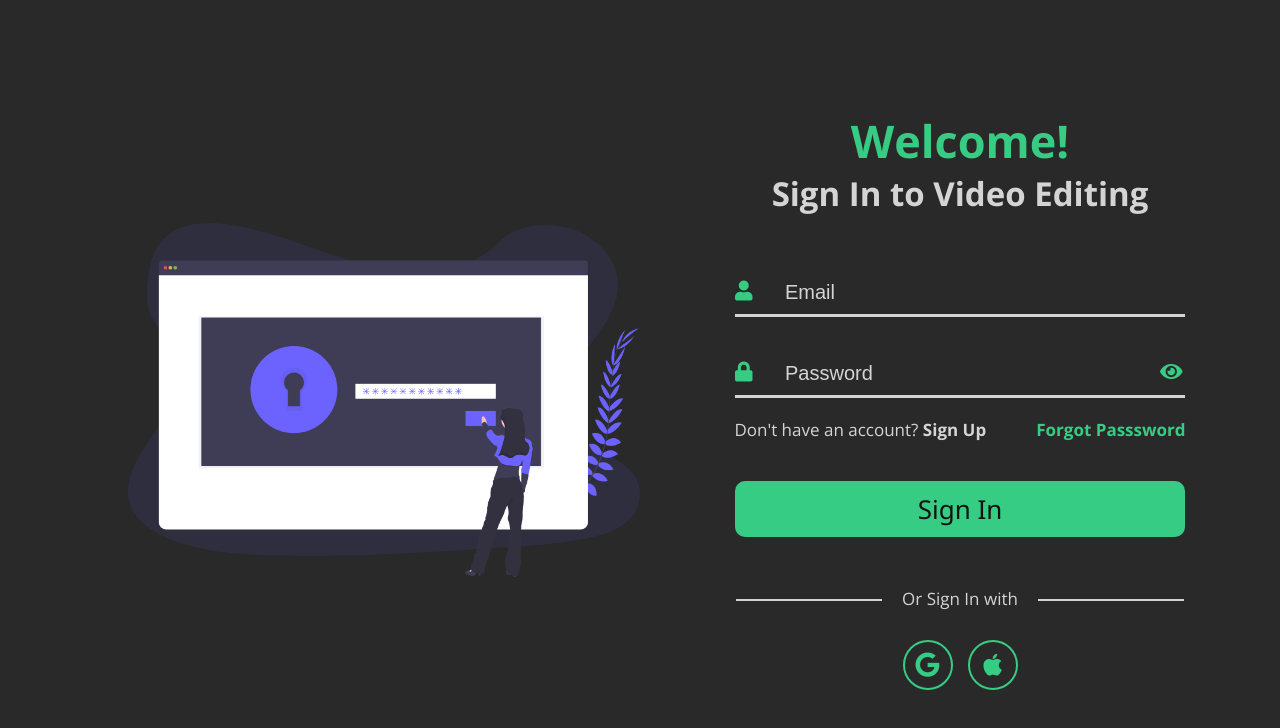
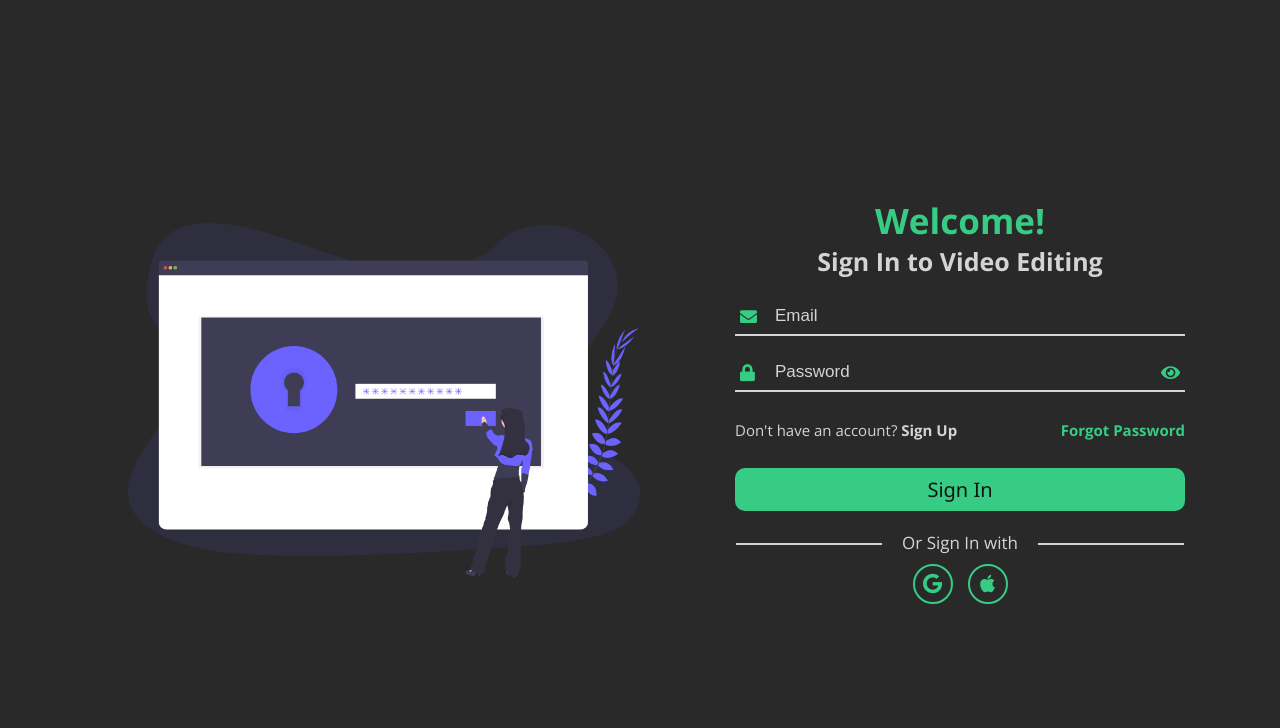
Before and after one commit to Taha-Imtiaz/pixtool-front, a React (Create React App) app: page /sign-in in a window 1280 px wide. Shown: the top 728 px of the page. Built offline with nearby package versions, Linux system fonts and the light colour scheme.

Commit message:
Authentication Ui Fixes

```diff
--- a/src/components/Button/Button.scss
+++ b/src/components/Button/Button.scss
@@ -43,10 +43,10 @@
     }
 
     &--large {
-        font-size: 2.6rem;
+        font-size: 2rem;
         font-weight: 500;
-        min-width: 45rem;
-        padding: 1rem;
+        min-width: 100%;
+        padding: .8rem;
         border-radius: 1rem;
     }
 
--- a/src/pages/Authentication/Authentication.scss
+++ b/src/pages/Authentication/Authentication.scss
@@ -2,7 +2,7 @@
 
 .auth {
     display: grid;
-    grid-template-columns: 50vw 50vw;
+    grid-template-columns: 1fr 1fr;
     grid-template-rows: 100vh;
 
     font-family: 'Open Sans', sans-serif;
@@ -23,6 +23,10 @@
         display: flex;
         flex-direction: column;
         justify-content: center;
+        align-items: center;
+        gap: 2rem;
+
+        padding: 2rem;
 
         &--head {
             text-align: center;
@@ -30,55 +34,71 @@
     }
 }
 
+.heading-large {
+    font-size: 3.5rem;
+    color: $color-primary;
+}
+
+.heading-small {
+    font-size: 2.5rem;
+    color: rgba($color-white, 0.8);
+}
+
 .form {
-    text-align: center;
-    margin-top: 2rem;
-    margin-bottom: 2rem;
+    display: flex;
+    flex-direction: column;
+    align-items: center;
+    gap: 1.8rem;
+
+    width: 45rem;
 
     &__group {
         position: relative;
+        width: 100%;
 
-        &:not(:last-child) {
+        /* &:not(:last-child) {
             margin-top: 3.5rem;
         }
 
         &:last-child {
             margin-top: 4rem;
             margin-bottom: 3rem;
-        }
+        } */
     }
 
     &__input {
-        width: 45rem;
-        font-size: 2rem;
+        width: 100%;
+        font-size: 1.7rem;
         color: rgba($color-white, .8);
-        padding: 1rem 2rem 1rem 5rem;
-        background-color: $color-secondary;
-        border: 2px;
+        padding: .8rem 2.5rem .8rem 4rem;
+        background-color: transparent;
         border: none;
-        border-bottom: 3px solid rgba($color-white, .8);
+        border-bottom: 2px solid rgba($color-white, .8);
         transition: border-bottom .3s;
 
         &:focus,
         &:hover {
             outline: none;
-            border-bottom: 3px solid $color-primary;
+            border-bottom: 2px solid $color-primary;
         }
 
         &::-webkit-input-placeholder {
             color: rgba($color-white, .8);
-            font-size: 2rem;
+            font-size: 1.7rem;
         }
     }
 
     &__absolute-icon {
         position: absolute;
         top: 1rem;
+        left: .5rem;
         color: $color-primary;
-        font-size: 2rem;
+        font-size: 1.7rem;
 
         &--eye {
-            margin-left: -2.5rem;
+            // margin-left: -2.5rem;
+            left: auto;
+            right: .5rem;
             transition: color .3s, cursor .3s;
 
             &:active,
@@ -92,12 +112,22 @@
 }
 
 .resetSignupTexts {
-    display: inline-block;
-    margin-top: 2rem;
+    align-self: flex-start;
+
+    display: flex;
+    align-items: center;
+    gap: 1rem;
+
+    width: 100%;
+    margin: 1rem 0;
+
+    &--login {
+        justify-content: space-between;
+    }
 }
 
 .authLinks {
-    font-size: 1.7rem;
+    font-size: 1.5rem;
     color: rgba($color-white, .8);
 
     &--primary {
@@ -111,7 +141,7 @@
     &__text {
         font-size: 1.7rem;
         color: rgba($color-white, .8);
-        margin-bottom: 3rem;
+        margin-bottom: 1rem;
 
         &:before,
         &:after {
@@ -133,15 +163,15 @@
     }
 
     &__icons {
-        font-size: 2.5rem;
+        width: 4rem;
+        height: 4rem;
+        display: inline-block;
+        font-size: 2rem;
+        color: $color-primary;
+        text-align: center;
+        line-height: 3.5rem;
         border-radius: 50%;
         border: 2px solid $color-primary;
-        color: $color-primary;
-        line-height: 4.5rem;
-        width: 5rem;
-        height: 5rem;
-        text-align: center;
-        display: inline-block;
         cursor: pointer;
 
         &:not(:last-child) {
--- a/src/pages/Authentication/SignIn.js
+++ b/src/pages/Authentication/SignIn.js
@@ -6,16 +6,15 @@ import ButtonLarge from '../../components/Button/ButtonLarge';
 import { connect } from 'react-redux';
 import { checkUserAuthentication, loginUser } from '../../Redux/user/userActions';
 
-const SignIn = ({loginUser, history}) => {
+const SignIn = ({ loginUser, history }) => {
+
+    // State To Store/ Set Values Of Form Fields
     const [authFormState, setAuthFormState] = useState({
         email: '',
         password: ''
-    })
+    });
 
-
-
-
-    const showHidePassword = () => {
+    /* const showHidePassword = () => {
         var input = document.getElementById("password");
         var x = document.getElementById("showPass");
         var y = document.getElementById("hidePass");
@@ -31,19 +30,29 @@ const SignIn = ({loginUser, history}) => {
             y.style.display = 'none';
         }
 
+    } */
+
+    // Function To Show/ Hide Password When Clicked On Eye Icons On Input Fields
+    const showHidePassword = () => {
+        // This can be done simply by toggling a state but here I don't want a redender
+
+        let passwordInput = document.getElementById("password");
+        let showPassEyeIcon = document.getElementById("showPassEyeIcon");
+        let hidePassEyeIcon = document.getElementById("hidePassEyeIcon");
+
+        if (passwordInput.type === 'password') {
+            passwordInput.type = "text";
+
+            showPassEyeIcon.style.display = 'none';
+            hidePassEyeIcon.style.display = 'inline-block';
+
+        } else {
+            passwordInput.type = "password";
+            showPassEyeIcon.style.display = 'inline-block';
+            hidePassEyeIcon.style.display = 'none';
+        }
     }
 
-    // const hidePassword = () => {
-    //     var input = document.getElementById("password");
-    //     var x = document.getElementById("showPass");
-    //     var y = document.getElementById("hidePass");
-
-    //     if (input.type === 'text') {
-
-
-    //     }
-
-    // }
     // onChange handler for form fields
     const handleFormInput = (e) => {
         let { name, value } = e.target;
@@ -60,7 +69,7 @@ const SignIn = ({loginUser, history}) => {
         let userObj = {
             email, password
         }
-        loginUser(userObj,  () => history.push(`/home`))
+        loginUser(userObj, () => history.push(`/home`))
 
     }
     return (
@@ -77,20 +86,20 @@ const SignIn = ({loginUser, history}) => {
 
                 <form className="form" onSubmit={handleFormSubmit}>
                     <div className="form__group">
-                        <i className="fas fa-user form__absolute-icon"></i>
-                        <input type="email" name="email" value={authFormState.email} onChange={handleFormInput} className="form__input" placeholder="Email" id="email" required></input>
+                        <i className="fas fa-envelope form__absolute-icon"></i>
+                        <input id="email" className="form__input" name="email" type="email" value={authFormState.email} onChange={handleFormInput} placeholder="Email" required></input>
                     </div>
 
                     <div className="form__group">
                         <i className="fas fa-lock form__absolute-icon"></i>
-                        <input id="password" name="password" value={authFormState.password} type="password" onChange={handleFormInput} className="form__input" placeholder="Password" required></input>
-                        <i id="showPass" className="fas fa-eye form__absolute-icon form__absolute-icon--eye" title="Show Password" onClick={showHidePassword}></i>
-                        <i id="hidePass" className="fas fa-eye-slash form__absolute-icon form__absolute-icon--eye dis-none" title="Hide Password" onClick={showHidePassword}></i>
+                        <input id="password" className="form__input" type="password" name="password" value={authFormState.password} onChange={handleFormInput} placeholder="Password" required></input>
+                        <i id="showPassEyeIcon" className="fas fa-eye form__absolute-icon form__absolute-icon--eye" title="Show Password" onClick={showHidePassword}></i>
+                        <i id="hidePassEyeIcon" className="fas fa-eye-slash form__absolute-icon form__absolute-icon--eye dis-none" title="Hide Password" onClick={showHidePassword}></i>
                     </div>
 
-                    <div className="resetSignupTexts">
+                    <div className="resetSignupTexts resetSignupTexts--login">
                         <span className="authLinks">Don't have an account?&nbsp;<Link to="/sign-up" className="authLinks"><strong>Sign Up</strong></Link></span>
-                        <a href="./#" className="authLinks authLinks--primary margin-l-large"><strong>Forgot Passsword</strong></a>
+                        <Link to="./#" className="authLinks authLinks--primary"><strong>Forgot Password</strong></Link>
                     </div>
 
                     <div className="form__group">
--- a/src/pages/Authentication/SignUp.js
+++ b/src/pages/Authentication/SignUp.js
@@ -1,55 +1,46 @@
-import React, {  useState } from 'react'
+import React, { useState } from 'react'
 import './Authentication.scss'
 import SignUpBG from '../../images/signUp.png'
 import ButtonLarge from '../../components/Button/ButtonLarge';
 import { connect } from 'react-redux';
-import {signupUser } from '../../Redux/user/userActions';
+import { signupUser } from '../../Redux/user/userActions';
 
 
 const SignUp = ({ signupUser, history }) => {
+
+    // State To Store/ Set Values Of Form Fields
     const [authFormState, setAuthFormState] = useState({
+        full_name: '',
         email: '',
-        name: '',
+        username: '',
         password: '',
-        confirmPassword: '',
-    })
+        confirm_password: '',
+    });
 
+    // Function To Show/ Hide Password When Clicked On Eye Icons On Input Fields
+    const showHidePassword = () => {
+        // This can be done simply by toggling a state but here I don't want a redender
 
-    const showHidePassword = () => {
-        var input = document.getElementById("password");
-        var inputC = document.getElementById("passwordConfirm");
-        var x = document.getElementById("showPass");
-        var y = document.getElementById("hidePass");
+        let passwordInput = document.getElementById("password");
+        let passwordInputC = document.getElementById("passwordConfirm");
+        let showPassEyeIcon = document.getElementById("showPassEyeIcon");
+        let hidePassEyeIcon = document.getElementById("hidePassEyeIcon");
 
-        if (input.type === 'password' || inputC.type === 'password') {
-            input.type = "text";
-            inputC.type = "text";
+        if (passwordInput.type === 'password' || passwordInputC.type === 'password') {
+            passwordInput.type = "text";
+            passwordInputC.type = "text";
 
-            x.style.display = 'none';
-            y.style.display = 'inline-block';
+            showPassEyeIcon.style.display = 'none';
+            hidePassEyeIcon.style.display = 'inline-block';
+
+        } else {
+            passwordInput.type = "password";
+            passwordInputC.type = "password";
+            showPassEyeIcon.style.display = 'inline-block';
+            hidePassEyeIcon.style.display = 'none';
         }
-        else {
-            input.type = "password";
-            inputC.type = "password";
-            x.style.display = 'inline-block';
-            y.style.display = 'none';
-        }
-
     }
 
-    // const hidePassword = () => {
-    //     var input = document.getElementById("password");
-    //     var inputC = document.getElementById("passwordConfirm");
-    //     var x = document.getElementById("showPass");
-    //     var y = document.getElementById("hidePass");
-
-    //     if (input.type === 'text' || inputC.type === 'text') {
-    //         input.type = "password";
-    //         inputC.type = "password";
-    //         x.style.display = 'inline-block';
-    //         y.style.display = 'none';
-    //     }
-    // }
     // onChange handler for form fields
     const handleFormInput = (e) => {
         let { name, value } = e.target;
@@ -59,18 +50,19 @@ const SignUp = ({ signupUser, history }) => {
             [name]: value
         })
     }
+
     //form submit handler
     const handleFormSubmit = (e) => {
         // prevent page from reloading
         e.preventDefault();
-        let { name, email, password, confirmPassword } = authFormState
-        if (password === confirmPassword) {
+        let { full_name, email, username, password, confirm_password } = authFormState
+
+        if (password === confirm_password) {
             // send data to the server
             var userObj = {
+                full_name, email, username, password,
+            }
 
-                name, email, password,
-
-            }
             signupUser(userObj, () => {
                 history.push(`/home`)
             })
@@ -95,28 +87,33 @@ const SignUp = ({ signupUser, history }) => {
                 <form className="form" onSubmit={handleFormSubmit}>
                     <div className="form__group">
                         <i className="fas fa-user form__absolute-icon"></i>
-                        <input type="email" name="email" value={authFormState.email} onChange={handleFormInput} className="form__input" placeholder="Email" id="email" required></input>
+                        <input id="fullName" className="form__input" type="text" name="full_name" value={authFormState.fullName} onChange={handleFormInput}  placeholder="Full Name" required></input>
+                    </div>
+
+                    <div className="form__group">
+                        <i className="fas fa-envelope form__absolute-icon"></i>
+                        <input id="email" className="form__input" type="email" name="email" value={authFormState.email} onChange={handleFormInput} placeholder="Email" required></input>
                     </div>
 
                     <div className="form__group">
                         <i className="fas fa-user form__absolute-icon"></i>
-                        <input type="text" name="name" value={authFormState.name} onChange={handleFormInput} className="form__input" placeholder="Username" id="username" required></input>
+                        <input id="username" className="form__input" type="text" name="username" value={authFormState.name} onChange={handleFormInput} placeholder="Username" required></input>
                     </div>
 
                     <div className="form__group">
                         <i className="fas fa-lock form__absolute-icon"></i>
-                        <input id="password" name="password" value={authFormState.password} onChange={handleFormInput} type="password" className="form__input" placeholder="Password" required></input>
-                        <i id="showPass" className="fas fa-eye form__absolute-icon form__absolute-icon--eye" title="Show Password" onClick={showHidePassword}></i>
-                        <i id="hidePass" className="fas fa-eye-slash form__absolute-icon form__absolute-icon--eye dis-none" title="Hide Password" onClick={showHidePassword}></i>
+                        <input id="password" className="form__input" type="password" name="password" value={authFormState.password} onChange={handleFormInput} placeholder="Password" required></input>
+                        <i id="showPassEyeIcon" className="fas fa-eye form__absolute-icon form__absolute-icon--eye" title="Show Password" onClick={showHidePassword}></i>
+                        <i id="hidePassEyeIcon" className="fas fa-eye-slash form__absolute-icon form__absolute-icon--eye dis-none" title="Hide Password" onClick={showHidePassword}></i>
                     </div>
 
                     <div className="form__group">
                         <i className="fas fa-lock form__absolute-icon"></i>
-                        <input id="passwordConfirm" name="confirmPassword" value={authFormState.confirmPassword} onChange={handleFormInput} type="password" className="form__input" placeholder="Confirm Password" required></input>
+                        <input id="passwordConfirm" className="form__input" type="password" name="confirm_password" value={authFormState.confirmPassword} onChange={handleFormInput} placeholder="Confirm Password" required></input>
                     </div>
 
-                    <div className="resetSignupTexts margin-r-huge">
-                        <input type="checkbox"></input>
+                    <div className="resetSignupTexts">
+                        <input type="checkbox" className="checkbox"></input>
                         <span className="authLinks">
                             &nbsp; I, agree with all the
                             <a href="./#" className="authLinks authLinks--blue">
@@ -130,15 +127,15 @@ const SignUp = ({ signupUser, history }) => {
                     </div>
                 </form>
 
-                {/* <div className="otherAuthOptions">
-                    <p className="otherAuthOptions__text">Or Sign In with</p>
+                <div className="otherAuthOptions">
+                    <p className="otherAuthOptions__text">Or Sign Up with</p>
                     <div>
                         <span className="otherAuthOptions__icons"><i className="fab fa-google"></i></span>
                         <span className="otherAuthOptions__icons"><i className="fab fa-apple"></i></span>
                     </div>
-                </div> */}
-            </div>
-        </div>
+                </div>
+            </div >
+        </div >
     )
 }
 var mapDispatchToProps = {
```
Also changed, not shown: src/components/Dropdown/Dropdown.js (+4 -4 lines).
